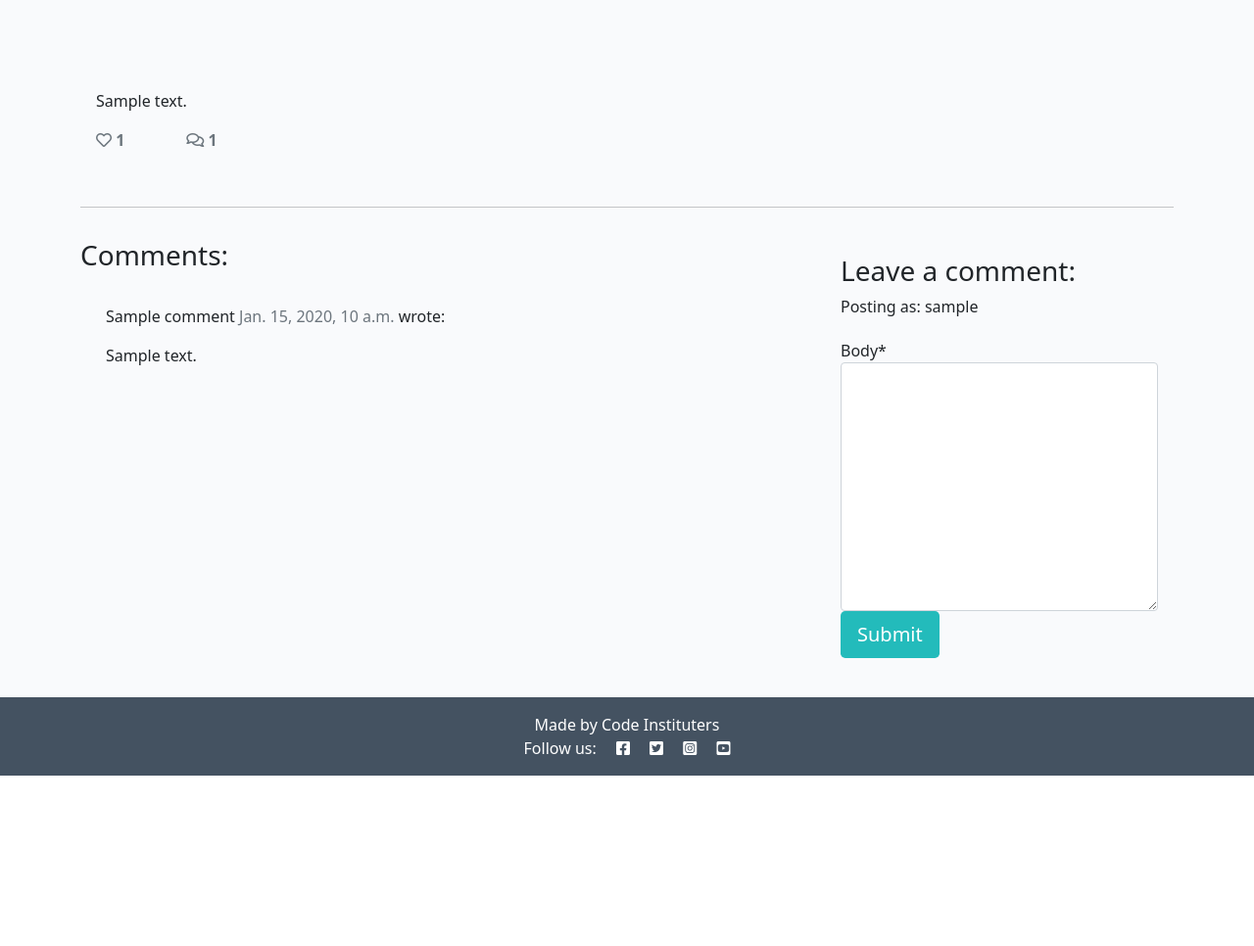
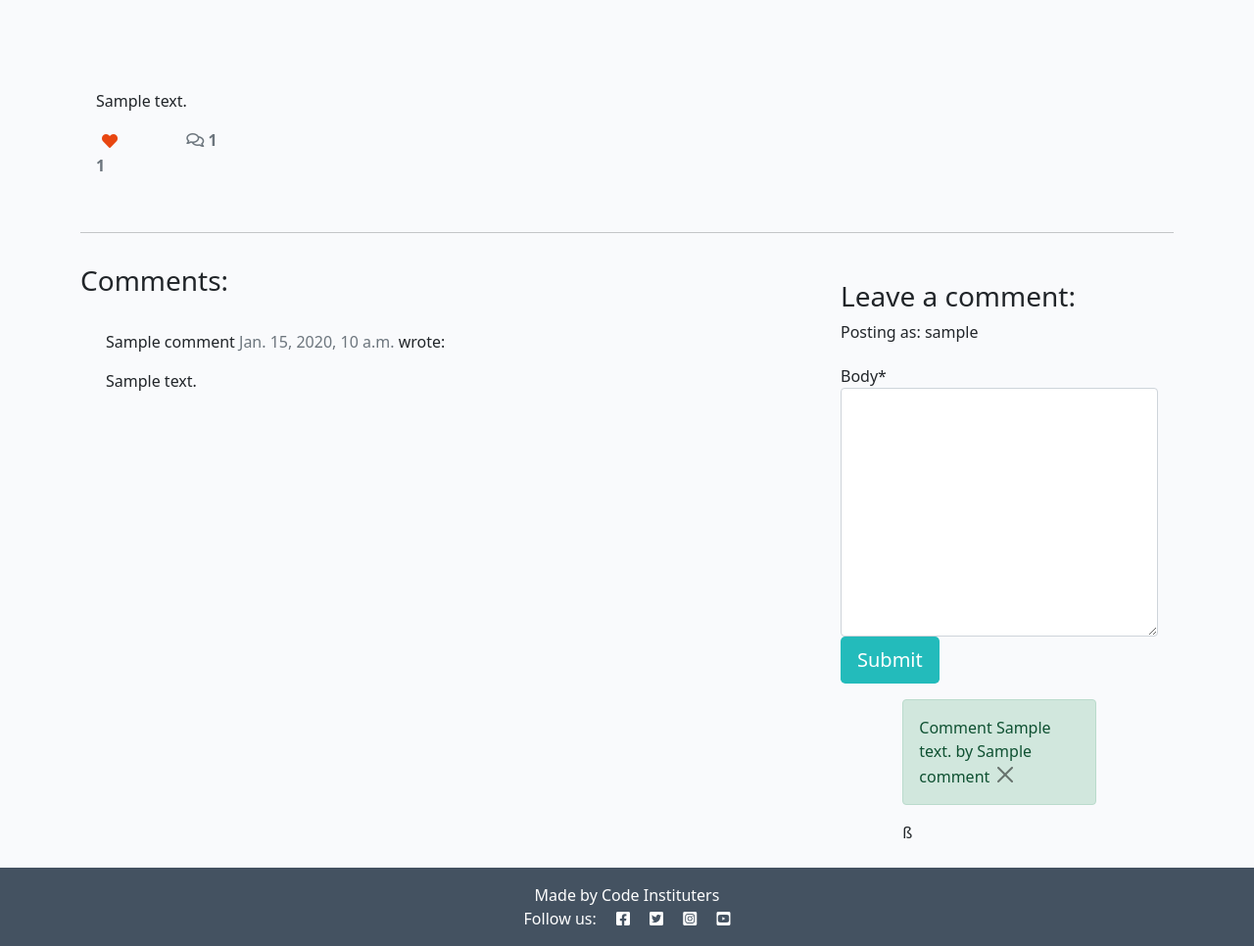
Before and after one commit to EJDiamond/Django-Blog, a Django app: a page that uses templates/base.html in a window 1280 px wide. Shown: the part 281-1247 px from the top of the page at 98% size. Before the commit the page ends 1073 px from the top, so only its background shows below. Run offline with Django 3.2, Linux system fonts and the light colour scheme; a user stored in the database is signed in; tables that the repository leaves empty hold one stand-in row (values such as "Sample post"); one stand-in notice (Sample message) is shown; some libraries are stand-ins or nearby versions.

Commit message:
Add like capability

```diff
--- a/blog/urls.py
+++ b/blog/urls.py
@@ -4,4 +4,5 @@ from django.urls import path
 urlpatterns = [
     path('', views.PostList.as_view(), name='home'),
     path('<slug:slug>/', views.PostDetail.as_view(), name='post_detail'),
+    path('like/<slug:slug>', views.PostLike.as_view(), name='post_like'),
 ]
--- a/blog/views.py
+++ b/blog/views.py
@@ -1,5 +1,6 @@
-from django.shortcuts import render, get_object_or_404
+from django.shortcuts import render, get_object_or_404, reverse
 from django.views import generic, View
+from django.http import HttpResponseRedirect
 from .models import Post
 from .forms import CommentForm
 
@@ -63,3 +64,15 @@ class PostDetail(View):
                 "liked": liked
             },
         )
+
+
+class PostLike(View):
+
+    def post(self, request, slug, *args, **kwargs):
+        post = get_object_or_404(Post, slug=slug)
+        if post.likes.filter(id=request.user.id).exists():
+            post.likes.remove(request.user)
+        else:
+            post.likes.add(request.user)
+
+        return HttpResponseRedirect(reverse('post_detail', args=[slug]))
--- a/templates/base.html
+++ b/templates/base.html
@@ -57,6 +57,20 @@
         </div>
     </nav>
 
+    <div class="container">
+        <div class="row">
+            <div class="col-md-8 offset-md-2">
+                {% for message in messages %}
+                <div class="alert {{ message.tags }} alert-dismissible fade show" id="msg" role="alert">
+                    {{ message | safe }}
+                    <button type="button" class="btn-close" data-bs-dismiss="alert" aria-label="Close"></button>
+                </div>
+
+                {% endfor %}
+            </div>
+        </div>
+    </div>
+
     <main class="flex-shrink-0 main-bg">
         {% block content %}
         <!-- Content Goes here -->
@@ -71,6 +85,13 @@
             <i class="fab fa-instagram-square ms-3"></i>
             <i class="fab fa-youtube-square ms-3"></i></p>
     </footer>
+    <script>
+        setTimeout(function () {
+            let messages = document.getElementById('msg');
+            let alert = new bootstrap.Alert(messages);
+            alert.close();
+        }, 3000);
+    </script>
 </body>
 
 </html>
--- a/templates/post_detail.html
+++ b/templates/post_detail.html
@@ -34,8 +34,32 @@
                 <div class="row">
 
                     <div class="col-1">
-                        <!-- The number of likes goes before the closing strong tag -->
-                        <strong class="text-secondary"><i class="far fa-heart"></i> {{ post.number_of_likes }} </strong>
+                        <strong>
+                            {% if user.is_authenticated %}
+                            <form action="{% url 'post_like' post.slug %}" method="POST">
+                                {% csrf_token %}
+                                {% if liked %}
+
+                                <button type=" submit" name="blogpost_id" value="{{post.slug}}" class="btn-like">
+                                    <i class="fas fa-heart"></i>
+                                </button>
+
+                                {% else %}
+
+                                <button type="submit" name="blogpost_id" value="{{post.slug}}" class="btn-like">
+                                    <i class="far fa-heart"></i>
+                                </button>
+
+                                {% endif %}
+
+                            </form>
+                            {% else %}
+
+                            <span class="text-secondary"><i class="far fa-heart"></i></span>
+                            {% endif %}
+                            <span class="text-secondary"> {{ post.number_of_likes }}</span>
+                        </strong>
+
                     </div>
                     <div class="col-1">
                         {% with comments.count as total_comments %}
@@ -95,6 +119,19 @@
                 {% endif %}
                 {% endif %}
             </div>
+            <div class="container">
+                <div class="row">
+                    <div class="col-md-8 offset-md-2">
+                        {% for comment in comments %}
+                        <div class="alert {{ message.tags }} alert-success fade show" id="msg" role="alert">
+                            {{ comment | safe }}
+                            <button type="button" class="btn-close" data-bs-success="alert" aria-label="Close"></button>
+                        </div>
+                        ß
+                        {% endfor %}
+                    </div>
+                </div>
+            </div>
         </div>
     </div>
 </div>
```
Also changed, not shown: codestar/settings.py (+9 -0 lines).
